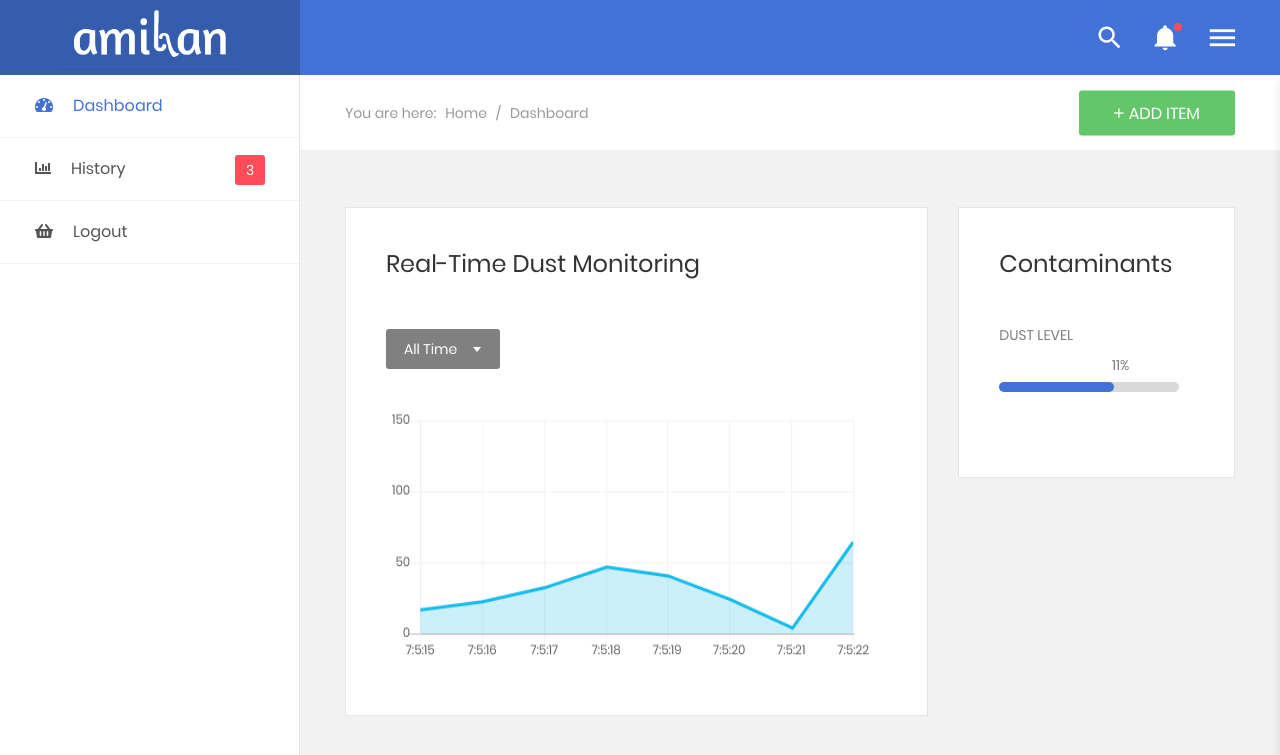
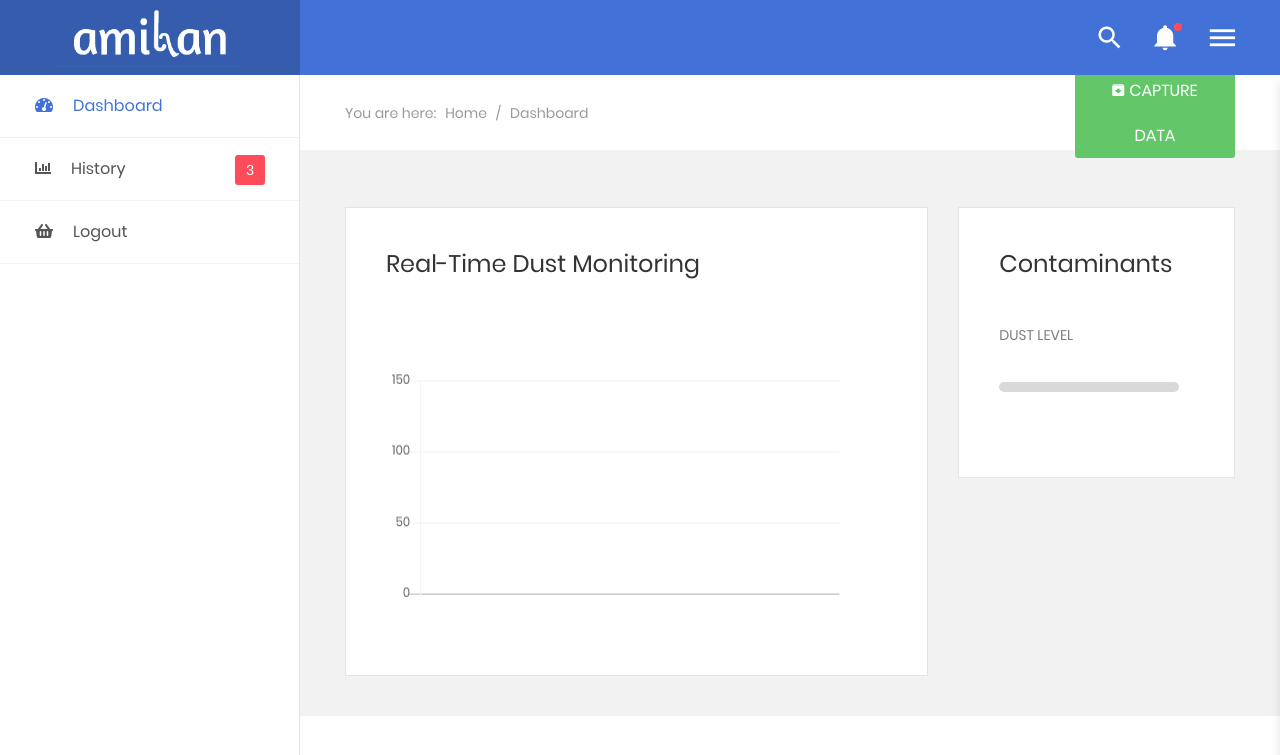
Before and after one commit to RenzoBenemerito/IoT-Air-Filter, a Django app: page / in a window 1280 px wide. Shown: the top 755 px of the page. Run offline with Django 3.2, Linux system fonts and the light colour scheme; some libraries are stand-ins or nearby versions.

Commit message:
Firebase Connection

```diff
--- a/static/js/firebase.js
+++ b/static/js/firebase.js
@@ -8,29 +8,27 @@
     storageBucket: "air-quality-4bf18.appspot.com",
 };
 firebase.initializeApp(config);
-
+var d = new Date(); // for now
+var h = d.getHours(); // => 9
+var m = d.getMinutes(); // =>  30
+var s = d.getSeconds(); // => 51
+var capture = false;
 var val = 0;
 var ref = firebase.database().ref().child("Dust Density");
-
+var stopping = false;
+var table = [];
 ref.on("value", function(snapshot) {
-        val = snapshot.val()*-100;
-
-        console.log(val);
+    val = snapshot.val();
     progress(val);
+    updateReport(val);
+    if(capture == true){
+      table.push([val,h+":"+m+":"+s])
+    }
 }, function (error) {
 console.log("Error: " + error.code);
 });
 var int = 0
-    setInterval(update, 1000);
-    function update(){
-      val+=Math.random() * (100+0) +0;
-      if(val > 100){
-        val-=100;
-      }
-      progress(val);
-      console.log(val);
-      updateReport(val);
-    }
+
 var myChart;
 try {
 
@@ -179,3 +177,33 @@
     console.log(err);
 }
 }
+
+$("#capture_excel").click(function(){
+var item = [];
+var d = new Date(); // for now
+var h = d.getHours(); // => 9
+var m = d.getMinutes(); // =>  30
+var s = d.getSeconds(); // => 51
+var time = h+":"+m+":"+s;
+console.log(val);
+console.log(time);
+var value = $(this).attr("data-value");
+if(value == "Capture Data"){
+  $(this).css("background-color","#ff1744");
+  $(this).text("Stop");
+  $(this).attr("data-value","Stop");
+  $(this).prepend("<i id='capture_icon' class='zmdi zmdi-archive'></i>");
+  $("#capture_icon").attr("class","zmdi zmdi-stop");
+  capture = true;
+}
+else if(value == "Stop"){
+  $(this).css("background-color","#63c76a");
+  $(this).text("Capture Data");
+  $(this).attr("data-value","Capture Data");
+  $(this).prepend("<i id='capture_icon' class='zmdi zmdi-stop'></i>");
+  $("#capture_icon").attr("class","zmdi zmdi-archive");
+  capture = false;
+  alert(table);
+}
+
+});
--- a/templates/index.html
+++ b/templates/index.html
@@ -458,8 +458,9 @@
                                             <li class="list-inline-item">Dashboard</li>
                                         </ul>
                                     </div>
-                                    <button class="au-btn au-btn-icon au-btn--green">
-                                        <i class="zmdi zmdi-plus"></i>add item</button>
+
+                                    <button id="capture_excel" class="au-btn au-btn-icon au-btn--green" style="width:18%" data-value="Capture Data">
+                                        <i id="capture_icon" class="zmdi zmdi-archive"></i>Capture Data</button>
                                 </div>
                             </div>
                         </div>
@@ -502,14 +503,6 @@
                                                 </select>
                                                 <div class="dropDownSelect2"></div>
                                             </div> -->
-                                            <div class="rs-select2--dark rs-select2--sm">
-                                                <select class="js-select2 au-select-dark" name="time">
-                                                    <option selected="selected">All Time</option>
-                                                    <option value="">By Month</option>
-                                                    <option value="">By Day</option>
-                                                </select>
-                                                <div class="dropDownSelect2"></div>
-                                            </div>
                                         </div>
                                     </div>
                                     <div class="recent-report__chart">
```
Lines whose indentation alone changed are shown as unchanged.
